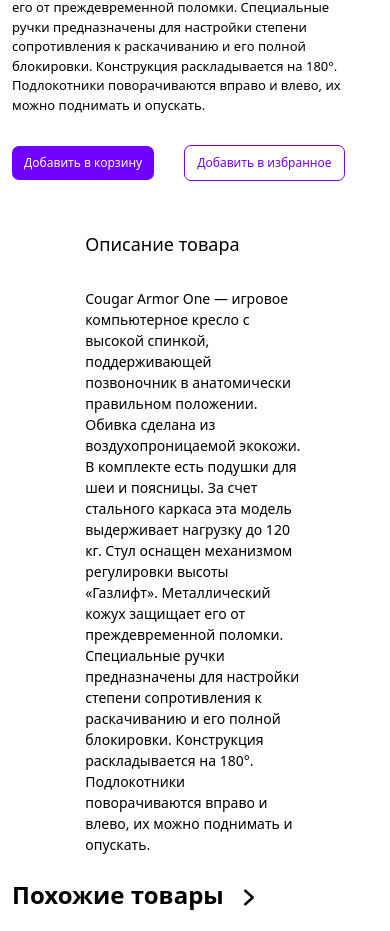
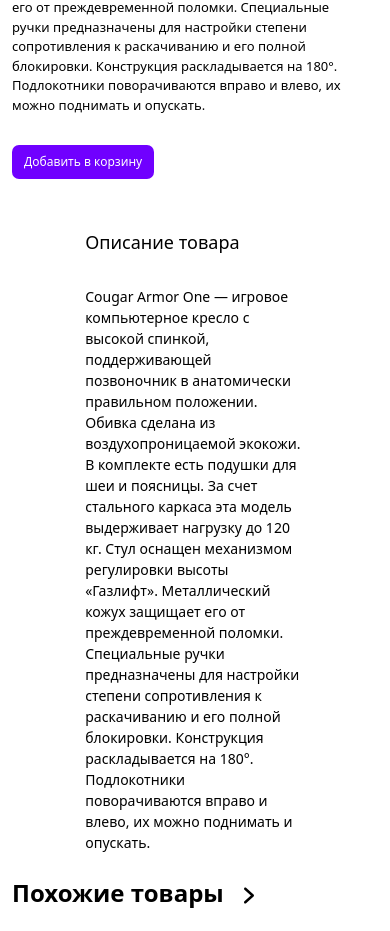
Before and after one commit to mustafa0512/uzum-redux, a React (Vite) app: page /product/1 in a window 390 px wide. Shown: the part 992-1923 px from the top of the page. Built offline with nearby package versions, Linux system fonts and the light colour scheme; grey boxes are pictures that could not be loaded.

Commit message:
fixed localstorage bug

```diff
--- a/src/components/GoodsCard.jsx
+++ b/src/components/GoodsCard.jsx
@@ -12,13 +12,21 @@
     const perMonth = Math.round(item?.price / 12)
     const quantity = Math.round(Math.random() * 10)
 
+    const likeItem = () => {
+        if(liked_id.includes(item?.id)) {
+            dispatch(removeLiked(item?.id))
+        } else {
+            dispatch(addLiked(item))
+        }
+    }
+
     return (
         <div lassName="forShad h-[480px] ss:min-w-[250px] hover:shadow-lg mb-[50px] rounded-[10px] select-none ">
 
             <div style={{ backgroundImage: `url(${item?.media[0]})` }} className={`cardImg`}>
 
                 <NavLink to={`/`} >
-                    <img onClick={() => liked_id.includes(item?.id) ? dispatch(removeLiked(item?.id)) : dispatch(addLiked(item?.id))} className="w-[26px] z-10" src={`${liked_id.includes(item?.id) ? '/img/addLikedImg.svg' : '/img/likeImg.svg'}`} alt="" />
+                    <img onClick={likeItem} className="w-[26px] z-10" src={`${liked_id.includes(item?.id) ? '/img/addLikedImg.svg' : '/img/likeImg.svg'}`} alt="" />
                 </NavLink>
 
             </div>
--- a/src/components/Product.jsx
+++ b/src/components/Product.jsx
@@ -43,7 +43,7 @@
                     <p className="w-[95%] text-[13px] md:text-[16px]">{fillId[0]?.description}</p>
                     <div className="flex items-center mt-[30px]">
                         <button className=" rounded-[7px] text-[12px] md:text-[16px] text-[#fff] bg-[#7000FF] py-2  px-3 xs:px-4">Добавить в корзину</button>
-                        <button onClick={() => liked_id.includes(fillId[0]?.id) ? dispatch(removeLiked(fillId[0]?.id)) : dispatch(addLiked(fillId[0]?.id))} className=" rounded-[7px] text-[12px] md:text-[16px] border-[1px] border-[#7000FF] py-2  px-3 xs:px-4 text-[#7000FF] ml-[30px]">{liked_id.includes(fillId[0]?.id) ? 'убрать из избранных' : 'Добавить в избранное'}</button>
+                        {/* <button onClick={() => liked_id.includes(fillId[0]?.id) ? dispatch(removeLiked(fillId[0]?.id)) : dispatch(addLiked(fillId[0]?.id))} className=" rounded-[7px] text-[12px] md:text-[16px] border-[1px] border-[#7000FF] py-2  px-3 xs:px-4 text-[#7000FF] ml-[30px]">{liked_id.includes(fillId[0]?.id) ? 'убрать из избранных' : 'Добавить в избранное'}</button> */}
                     </div>
                 </div>
             </div>
--- a/src/features/liked/likedSlise.js
+++ b/src/features/liked/likedSlise.js
@@ -2,7 +2,7 @@
 
 const initialState = {
     data: JSON.parse(localStorage.getItem('liked')) || [],
-    data_id: JSON.parse(localStorage.getItem('liked')) || []
+    data_id: JSON.parse(localStorage.getItem('liked_id')) || []
 }
 
 export const likedSlise = createSlice({
@@ -10,13 +10,15 @@
     initialState,
     reducers: {
         removeLiked: (state, action) => {
-            state.data = state.data.filter(item => item.id !== action.payload.id)
-            state.data_id = state.data_id.filter(item => item.id !== action.payload.id)
+            state.data = state.data.filter(item => item.id !== action.payload)
+            state.data_id = state.data_id.filter(id => id !== action.payload)
             localStorage.setItem('liked', JSON.stringify(state.data))
+            localStorage.setItem('liked_id', JSON.stringify(state.data_id))
         },
         addLiked: (state, action) => {
             state.data = [...state.data, action.payload]
-            state.data_id = [...state.data_id, action.payload]
+            state.data_id = [...state.data_id, action.payload.id]
+            localStorage.setItem('liked_id', JSON.stringify(state.data_id))
             localStorage.setItem('liked', JSON.stringify(state.data))
         }
     }
```
Also changed, not shown: 1 other file (tests, documents, lock files or other folders).
